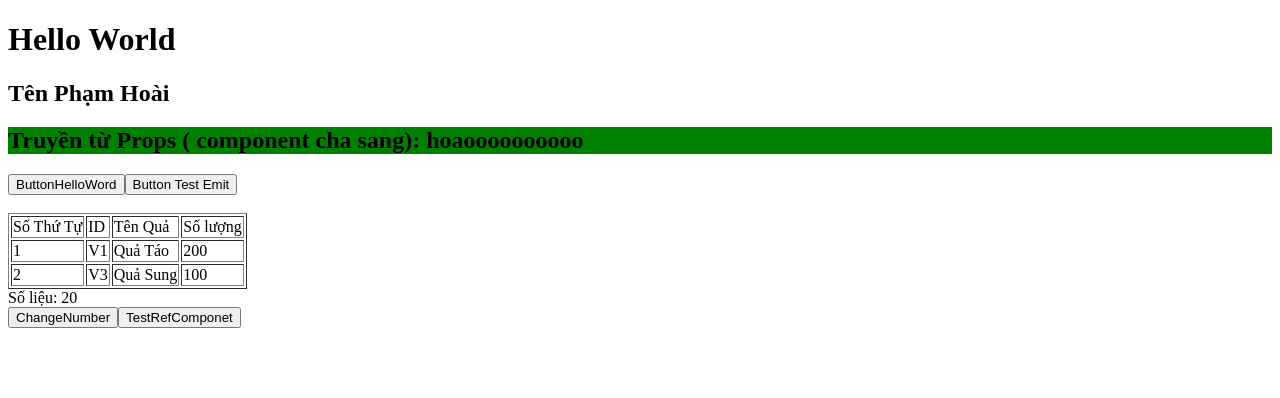
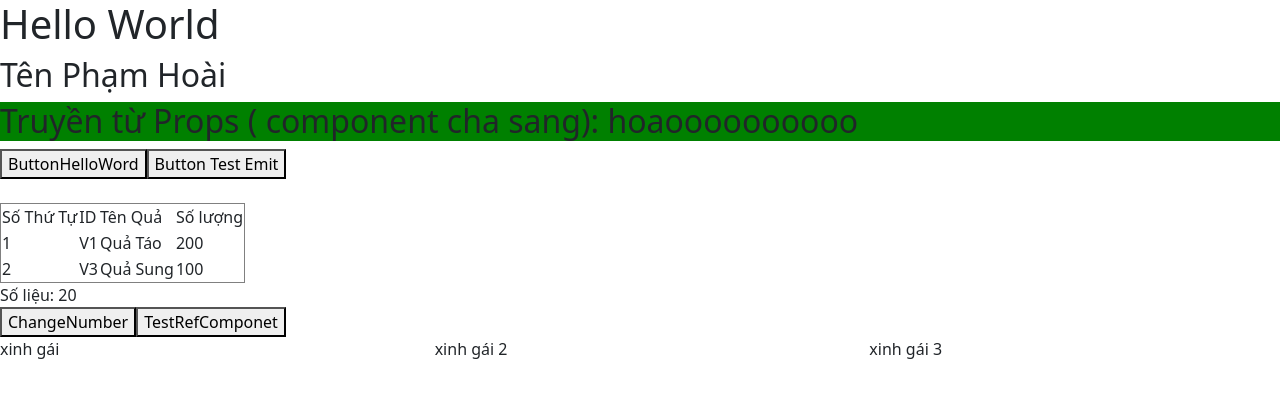
Before and after one commit to phamhoai0404/demoVue3, a Vue app: page / in a window 1280 px wide. Shown: the top 398 px of the page. Built offline with nearby package versions, Linux system fonts and the light colour scheme.

Commit message:
Add bootstrap Test

```diff
--- a/package.json
+++ b/package.json
@@ -8,8 +8,10 @@
     "lint": "vue-cli-service lint"
   },
   "dependencies": {
+    "bootstrap": "^5.1.0",
+    "bootstrap-vue": "^2.21.2",
     "core-js": "^3.6.5",
-    "vue": "^3.0.0"
+    "vue": "^3.2.4"
   },
   "devDependencies": {
     "@vue/cli-plugin-babel": "~4.5.0",
--- a/src/App.vue
+++ b/src/App.vue
@@ -4,11 +4,7 @@
         - Sử dụng props: truyền dữ liệu từ component cha sang componet con nhá !
 
      -->
-    <HelloWorld
-         ref="hello"
-        :titeNameNhe=namesss
-        @DoNhaEmit = "emitNha()"
-        />
+    <HelloWorld ref="hello" :titeNameNhe=namesss @DoNhaEmit="emitNha()" />
     <!--nếu mà viết như trên là kiểu v-bind khi mà namesss thay đổi thì titeNameNhe cũng thay đổi theo còn viết theo kiểu dưới thì là cố định là " Xinh gái quá đê"
                 titeNameNhe= "Xinh gái quá đê "
 
@@ -41,6 +37,16 @@
 
     </div>
     <div v-show="isClass" class="card"> </div>
+
+    <!-- Cái này dùng để test xem nhúng được bootstrap chưa thôi -->
+    <!-- Nhưng nó chưa hỗ trợ hết cho vue 3 hay sao ấy (stackoverflow) -->
+    <div class="col-md-12">
+        <div class="row">
+            <div class="col-md-4">xinh gái</div>
+            <div class="col-md-4">xinh gái 2</div>
+            <div class="col-md-4">xinh gái 3</div>
+        </div>
+    </div>
 
 </template>
 
@@ -86,14 +92,14 @@
                 this.X = event.offsetX;
                 this.Y = event.offsetY;
             },
-            emitNha(){
+            emitNha() {
                 alert("truyền emit từ con sang cha");
             }
         },
     }
 </script>
 
-<style>
+<style scoped>
     .colorToggle {
         background-color: red;
     }
```
Also changed, not shown: src/main.js (+11 -0 lines), 1 other file (tests, documents, lock files or other folders).
